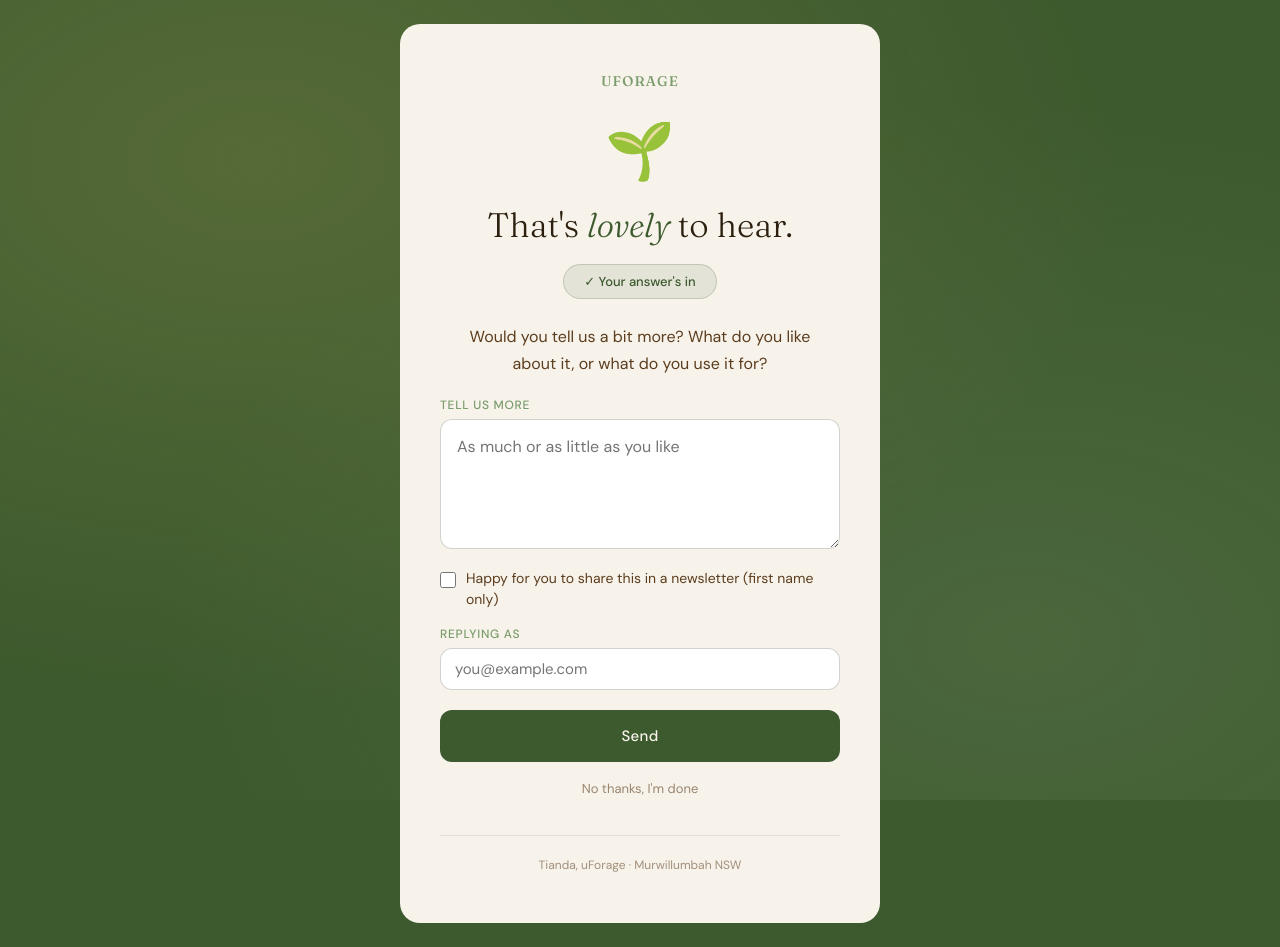
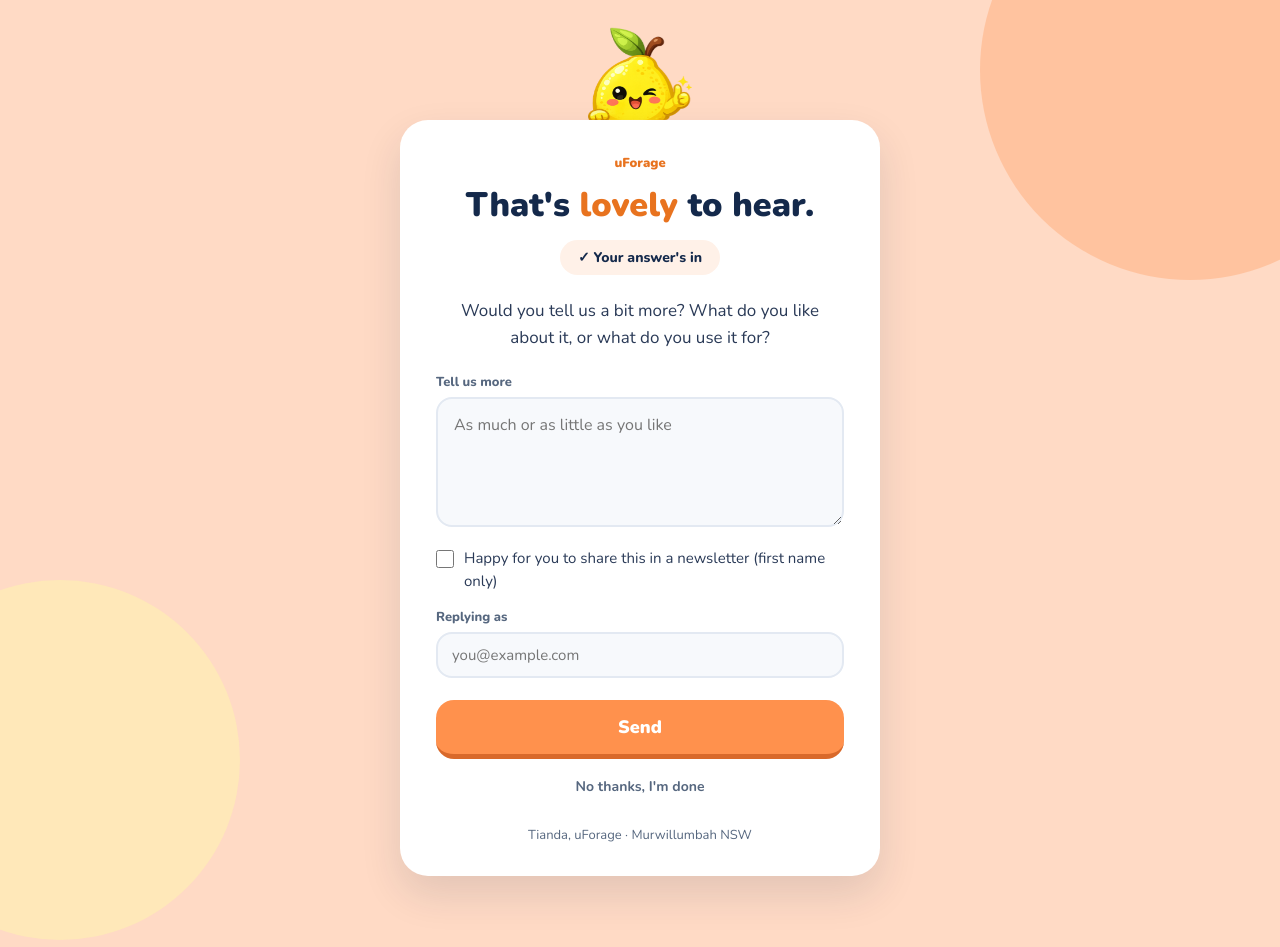
Before and after one commit to TiandaW/uforage-pages, a plain HTML site: page enjoying-yes.html in a window 1280 px wide. After the commit the page ends 916 px from the top, so only its background shows below. Drawn offline with nearby package versions, Linux system fonts and the light colour scheme.

Commit message:
Feedback pages: new colours and lemon mascots
Each answer page gets its own palette colour (peach, sky, butter) with a
lemon peeping over the card. Lemons also used in the November email.

Co-Authored-By: Claude Opus 5.5 <noreply@anthropic.com>
Claude-Session: https://claude.ai/code/session_016v1Zuk8D331cKCaS3G24fM

```diff
--- a/enjoying-yes.html
+++ b/enjoying-yes.html
@@ -5,178 +5,174 @@
 <meta name="viewport" content="width=device-width, initial-scale=1.0">
 <meta name="robots" content="noindex">
 <title>Thanks for answering · uForage</title>
-<link href="https://fonts.googleapis.com/css2?family=Fraunces:ital,wght@0,300;0,500;0,700;1,300;1,500&family=DM+Sans:wght@300;400;500&display=swap" rel="stylesheet">
-
-
+<link href="https://fonts.googleapis.com/css2?family=Nunito:wght@400;600;700;800;900&display=swap" rel="stylesheet">
 <style>
   :root {
-    --cream: #F7F3EB;
-    --bark: #2C1F0E;
-    --moss: #3D5A2E;
-    --sage: #7A9B6B;
-    --mist: #C8D8C0;
-    --straw: #E8C96B;
-    --soil: #5C3D1E;
+    --navy: #14294B;
+    --ink: #2A3A57;
+    --muted: #56677F;
+    --bg: #FFDAC5;
+    --blob1: #FFB98F;
+    --blob2: #FFEBB6;
+    --accent: #E8731F;
+    --btn: #FF914D;
+    --btn-shadow: #D9692A;
+    --btn-text: #FFFFFF;
+    --badge-bg: #FFF1E8;
   }
   * { margin: 0; padding: 0; box-sizing: border-box; }
   body {
-    background: var(--moss);
     min-height: 100vh;
     display: flex;
     align-items: center;
     justify-content: center;
-    font-family: 'DM Sans', sans-serif;
-    padding: 24px;
+    padding: 120px 20px 40px;
+    background: var(--bg);
+    font-family: 'Nunito', 'Trebuchet MS', Arial, sans-serif;
+    color: var(--ink);
     position: relative;
+    overflow-x: hidden;
   }
-  body::before {
+  /* soft blobs in the palette, like the app store tiles */
+  body::before, body::after {
     content: '';
     position: fixed;
-    inset: 0;
-    background:
-      radial-gradient(ellipse at 20% 20%, rgba(232,201,107,0.15) 0%, transparent 60%),
-      radial-gradient(ellipse at 80% 80%, rgba(200,216,192,0.1) 0%, transparent 60%);
+    border-radius: 50%;
     pointer-events: none;
+    z-index: 0;
   }
+  body::before { width: 420px; height: 420px; background: var(--blob1); top: -140px; right: -120px; opacity: 0.7; }
+  body::after  { width: 360px; height: 360px; background: var(--blob2); bottom: -140px; left: -120px; opacity: 0.8; }
   .card {
-    background: var(--cream);
-    border-radius: 20px;
-    padding: 48px 40px;
-    max-width: 480px;
-    width: 100%;
-    text-align: center;
     position: relative;
     z-index: 1;
+    width: 100%;
+    max-width: 480px;
+    background: #FFFFFF;
+    border-radius: 28px;
+    padding: 34px 36px 32px;
+    text-align: center;
+    box-shadow: 0 18px 40px rgba(20, 41, 75, 0.12);
+  }
+  .stage {
+    position: relative;
+    z-index: 1;
+    width: 100%;
+    max-width: 480px;
     animation: rise 0.6s cubic-bezier(0.22, 1, 0.36, 1) both;
   }
-  @keyframes rise {
-    from { opacity: 0; transform: translateY(24px); }
-    to { opacity: 1; transform: translateY(0); }
+  /* The lemon sits behind the card, so it rises from behind the top edge and
+     its bottom lines up with the card's top edge, as if it's peeping over. */
+  .lemon {
+    position: absolute;
+    left: 50%;
+    top: 0;
+    z-index: 0;
+    width: 104px;
+    height: auto;
+    transform: translate(-50%, calc(-100% + 2px));
+    animation: peek 0.7s cubic-bezier(0.34, 1.56, 0.64, 1) 0.35s both;
   }
-  .emoji {
-    font-size: 56px;
-    margin-bottom: 18px;
-    display: block;
-    animation: pop 0.4s cubic-bezier(0.34, 1.56, 0.64, 1) 0.3s both;
+  @keyframes rise { from { opacity: 0; transform: translateY(24px); } to { opacity: 1; transform: translateY(0); } }
+  @keyframes peek { from { transform: translate(-50%, 10%); } to { transform: translate(-50%, calc(-100% + 2px)); } }
+  @media (prefers-reduced-motion: reduce) { .stage, .lemon { animation: none; } }
+  .logo { font-size: 13px; font-weight: 900; color: var(--accent); margin-bottom: 14px; }
+  h1 {
+    font-size: clamp(26px, 6vw, 34px);
+    font-weight: 900;
+    color: var(--navy);
+    line-height: 1.12;
+    margin-bottom: 16px;
+    text-wrap: balance;
   }
-  @keyframes pop {
-    from { transform: scale(0.5); opacity: 0; }
-    to { transform: scale(1); opacity: 1; }
-  }
-  .logo {
-    font-family: 'Fraunces', serif;
-    font-size: 14px;
-    font-weight: 500;
-    color: var(--sage);
-    letter-spacing: 0.08em;
-    text-transform: uppercase;
-    margin-bottom: 24px;
-  }
-  h1 {
-    font-family: 'Fraunces', serif;
-    font-size: clamp(26px, 6vw, 34px);
-    font-weight: 300;
-    color: var(--bark);
-    line-height: 1.2;
-    margin-bottom: 18px;
-  }
-  h1 em { font-style: italic; color: var(--moss); }
+  h1 em { font-style: normal; color: var(--accent); }
   .badge {
     display: inline-block;
-    background: rgba(61,90,46,0.1);
-    color: var(--moss);
+    background: var(--badge-bg);
+    color: var(--navy);
+    font-size: 14px;
+    font-weight: 800;
+    padding: 8px 18px;
+    border-radius: 999px;
+    margin-bottom: 22px;
+  }
+  .tagline { font-size: 17px; line-height: 1.6; margin: 0 auto 22px; max-width: 380px; }
+  form { text-align: left; }
+  .field-label, .who label {
+    display: block;
     font-size: 13px;
-    font-weight: 500;
-    padding: 8px 20px;
-    border-radius: 100px;
-    margin-bottom: 24px;
-    border: 1px solid rgba(61,90,46,0.2);
+    font-weight: 800;
+    color: var(--muted);
+    margin-bottom: 6px;
   }
-  .tagline {
-    font-size: 16px;
-    color: var(--soil);
-    line-height: 1.7;
-    margin: 0 auto 20px;
-    max-width: 380px;
-  }
-  form { text-align: left; }
   textarea, input[type=email] {
     width: 100%;
-    font-family: 'DM Sans', sans-serif;
+    font-family: inherit;
     font-size: 16px;
-    color: var(--bark);
-    background: #FFFFFF;
-    border: 1px solid rgba(44,31,14,0.2);
-    border-radius: 12px;
+    color: var(--navy);
+    background: #F7F9FC;
+    border: 2px solid #E3E9F2;
+    border-radius: 16px;
     padding: 14px 16px;
   }
   textarea { min-height: 130px; resize: vertical; line-height: 1.6; }
-  textarea:focus, input:focus { outline: 3px solid var(--mist); outline-offset: 1px; border-color: var(--sage); }
+  textarea:focus, input:focus { outline: none; border-color: var(--btn); background: #FFFFFF; }
   .check {
     display: flex;
     gap: 10px;
     align-items: flex-start;
-    font-size: 14px;
-    color: var(--soil);
+    font-size: 15px;
     line-height: 1.5;
     margin: 14px 0 0;
     cursor: pointer;
   }
-  .check input { margin-top: 4px; width: 16px; height: 16px; accent-color: var(--moss); flex: none; }
-  .who { margin: 16px 0 20px; }
-  .field-label, .who label {
-    display: block;
-    font-size: 12px;
-    font-weight: 500;
-    color: var(--sage);
-    letter-spacing: 0.06em;
-    text-transform: uppercase;
-    margin-bottom: 6px;
-  }
-  .who input { font-size: 15px; padding: 10px 14px; }
+  .check input { margin-top: 3px; width: 18px; height: 18px; accent-color: var(--btn-shadow); flex: none; }
+  .who { margin: 16px 0 22px; }
+  .who input { font-size: 15px; padding: 11px 14px; }
   .cta {
     display: block;
     width: 100%;
-    background: var(--moss);
-    color: var(--cream);
+    background: var(--btn);
+    color: var(--btn-text);
     border: 0;
+    border-bottom: 5px solid var(--btn-shadow);
+    border-radius: 18px;
     cursor: pointer;
     text-decoration: none;
     text-align: center;
-    font-family: 'DM Sans', sans-serif;
-    font-size: 15px;
-    font-weight: 500;
-    padding: 16px 32px;
-    border-radius: 12px;
-    margin-bottom: 8px;
-    transition: all 0.2s;
-    letter-spacing: 0.02em;
+    font-family: inherit;
+    font-size: 18px;
+    font-weight: 900;
+    padding: 15px 24px;
+    margin-bottom: 6px;
+    transition: transform 0.12s, border-bottom-width 0.12s;
   }
-  .cta:hover { background: var(--bark); transform: translateY(-1px); }
+  .cta:hover { transform: translateY(-1px); }
+  .cta:active { transform: translateY(3px); border-bottom-width: 2px; }
+  .cta:focus-visible { outline: 3px solid var(--navy); outline-offset: 3px; }
   .cta-secondary {
     display: block;
     width: 100%;
     background: none;
     border: 0;
     cursor: pointer;
-    color: var(--soil);
-    font-family: 'DM Sans', sans-serif;
-    font-size: 13px;
-    padding: 10px;
-    opacity: 0.6;
-    transition: opacity 0.2s;
+    color: var(--muted);
+    font-family: inherit;
+    font-size: 14px;
+    font-weight: 700;
+    padding: 12px;
   }
-  .cta-secondary:hover { opacity: 1; }
-  .divider { height: 1px; background: rgba(44,31,14,0.1); margin: 28px 0 20px; }
-  .footnote { font-size: 12px; color: var(--soil); opacity: 0.55; line-height: 1.6; }
+  .cta-secondary:hover { color: var(--navy); }
+  .footnote { font-size: 13px; color: var(--muted); margin-top: 18px; }
   [hidden] { display: none !important; }
-  @media (max-width: 420px) { .card { padding: 40px 24px; } }
+  @media (max-width: 420px) { .card { padding: 30px 22px 26px; } .lemon { width: 96px; } }
 </style>
 </head>
 <body>
+<div class="stage">
+<img class="lemon" src="img/lemon-wink.png" alt="">
 <main class="card">
   <div class="logo">uForage</div>
-  <span class="emoji" aria-hidden="true">🌱</span>
   <h1>That's <em>lovely</em> to hear.</h1>
   <div class="badge">✓ Your answer's in</div>
 
@@ -206,9 +202,9 @@
     <a href="https://relink.is/zjq7jb" class="cta">Open uForage</a>
   </div>
 
-  <div class="divider"></div>
   <p class="footnote">Tianda, uForage · Murwillumbah NSW</p>
 </main>
+</div>
 
 <!-- Records the tap itself. Customer.io's clicked_link trigger never fires in this
      workspace, so the page sends the answer as its own small form submission
```
Also changed, not shown: enjoying-not-really.html (+108 -112 lines), enjoying-not-used.html (+108 -112 lines), img/lemon-peek.png (added), img/lemon-wink.png (added).
